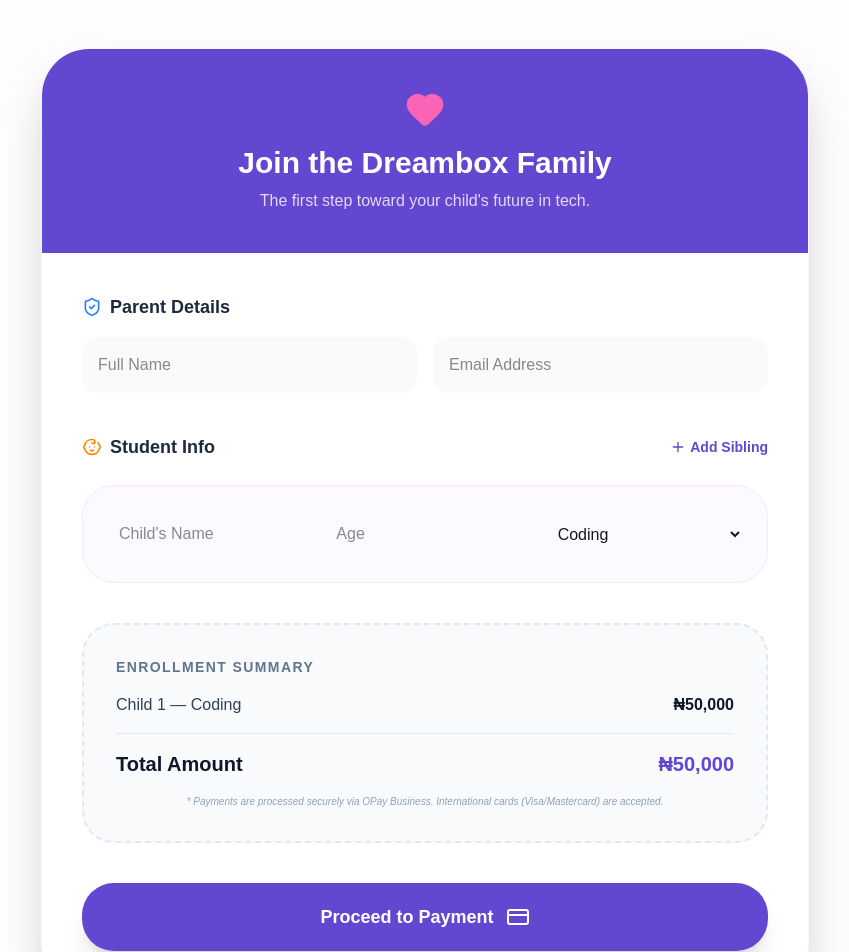
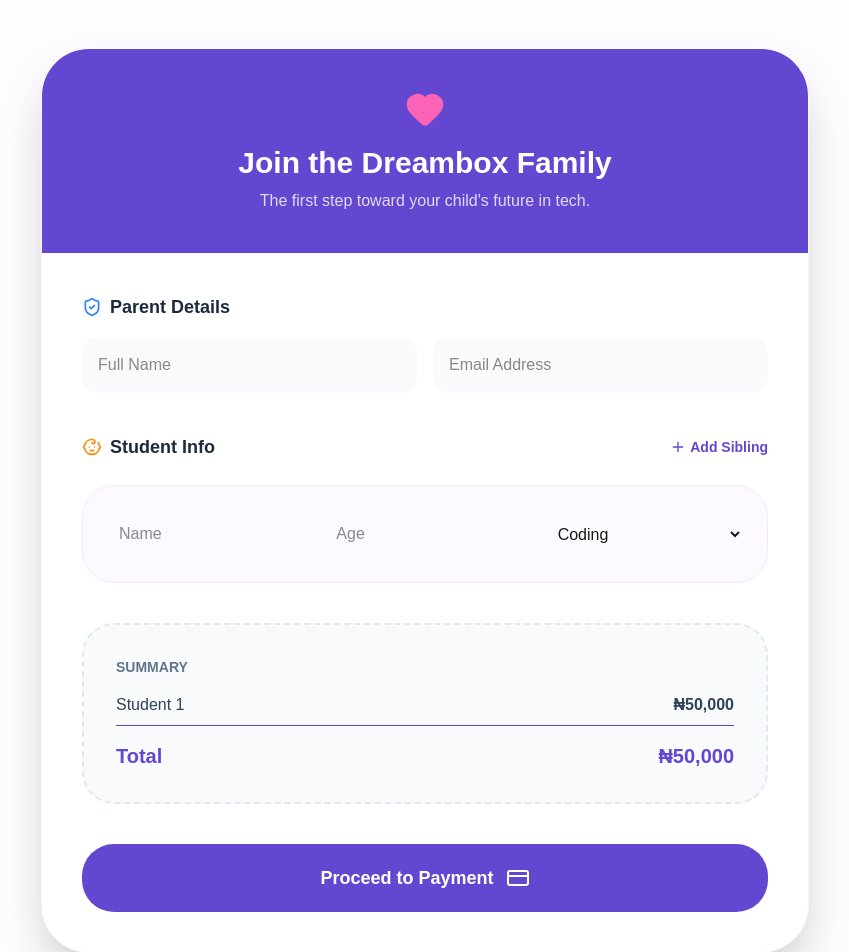
Before and after one commit to Buttons-Tech/dream_box, a Next.js app: page /signup/parent in a window 1280 px wide. Shown: the top 952 px of the page, without its empty margins (215-1064 px from the left). Built offline with nearby package versions, Linux system fonts and the light colour scheme.

Commit message:
fixed build error finally

```diff
--- a/app/signup/parent/page.tsx
+++ b/app/signup/parent/page.tsx
@@ -1,7 +1,7 @@
 "use client";
 import React, { useState } from "react";
 import { useRouter } from "next/navigation";
-import { Plus, Heart, Baby, ShieldCheck, CreditCard } from "lucide-react";
+import { Plus, Heart, Baby, ShieldCheck, CreditCard,  } from "lucide-react";
 
 export default function ParentSignupPage() {
   const router = useRouter();
@@ -16,19 +16,11 @@
     { firstName: "", age: "", interest: "Coding", notes: "" },
   ]);
 
-  // Inside your ParentSignupPage component
-  const PRICE_PER_CHILD = 50000; // 50,000 NGN
+  const PRICE_PER_CHILD = 50000;
   const totalAmount = children.length * PRICE_PER_CHILD;
 
   const addChild = () =>
-    setChildren([
-      ...children,
-      { firstName: "", age: "", interest: "Coding", notes: "" },
-    ]);
-
-  //   const removeChild = (index: number) => {
-  //     setChildren(children.filter((_, i) => i !== index));
-  //   };
+    setChildren([...children, { firstName: "", age: "", interest: "Coding", notes: "" }]);
 
   const handleChildChange = (index: number, field: string, value: string) => {
     const updated = [...children];
@@ -41,11 +33,11 @@
     setLoading(true);
 
     try {
-      // 1. Save Parent & Children to MongoDB
+      // 1. Save to MongoDB (Mapping children state to students model field)
       const res = await fetch("/api/signup/parent", {
         method: "POST",
         headers: { "Content-Type": "application/json" },
-        body: JSON.stringify({ ...parentInfo, children }),
+        body: JSON.stringify({ ...parentInfo, students: children }),
       });
 
       if (!res.ok) throw new Error("Signup failed");
@@ -58,23 +50,20 @@
         body: JSON.stringify({
           email: parentInfo.email,
           fullName: parentInfo.fullName,
-          amount: children.length * 50000, // example price
+          amount: totalAmount,
           orderId: id,
         }),
       });
 
       const payData = await payRes.json();
-
       if (payData.checkoutUrl) {
-        window.location.href = payData.checkoutUrl; // Redirect to OPay
+        window.location.href = payData.checkoutUrl;
       } else {
-        router.push("/signup/success"); // Fallback if payment fails to init
+        router.push("/signup/success");
       }
     } catch (error: unknown) {
-      // Use 'error' here so the compiler knows it's being handled
-      const message =
-        error instanceof Error ? error.message : "Submission failed";
-      console.error("Dreambox Signup Error:", message);
+      const msg = error instanceof Error ? error.message : "An error occurred";
+      console.error("Signup error:", msg);
       alert("Something went wrong. Please try again.");
     } finally {
       setLoading(false);
@@ -85,147 +74,62 @@
     <div className="min-h-screen bg-[#FDFCFE] py-12 px-6">
       <div className="max-w-3xl mx-auto bg-white rounded-[3rem] shadow-2xl border border-purple-50 overflow-hidden">
         <div className="bg-[#6347D1] p-10 text-white text-center">
-          <Heart
-            className="mx-auto mb-4 text-pink-400"
-            size={40}
-            fill="currentColor"
-          />
+          <Heart className="mx-auto mb-4 text-pink-400" size={40} fill="currentColor" />
           <h1 className="text-3xl font-black">Join the Dreambox Family</h1>
           <p className="opacity-80 mt-2">
-            {`            The first step toward your child's future in tech.
-`}{" "}
+            {`The first step toward your child's future in tech.`}
           </p>
         </div>
 
         <form onSubmit={handleSubmit} className="p-10 space-y-10">
-          {/* Parent Section */}
-          <div className="space-y-4">
+          <section className="space-y-4">
             <h3 className="text-lg font-black text-slate-800 flex items-center gap-2">
               <ShieldCheck className="text-blue-500" size={20} /> Parent Details
             </h3>
             <div className="grid md:grid-cols-2 gap-4">
-              <input
-                required
-                placeholder="Full Name"
-                className="p-4 bg-gray-50 rounded-2xl outline-none focus:ring-2 focus:ring-purple-400"
-                onChange={(e) =>
-                  setParentInfo({ ...parentInfo, fullName: e.target.value })
-                }
-              />
-              <input
-                required
-                type="email"
-                placeholder="Email Address"
-                className="p-4 bg-gray-50 rounded-2xl outline-none focus:ring-2 focus:ring-purple-400"
-                onChange={(e) =>
-                  setParentInfo({ ...parentInfo, email: e.target.value })
-                }
-              />
+              <input required placeholder="Full Name" className="p-4 bg-gray-50 rounded-2xl outline-none" onChange={(e) => setParentInfo({ ...parentInfo, fullName: e.target.value })} />
+              <input required type="email" placeholder="Email Address" className="p-4 bg-gray-50 rounded-2xl outline-none" onChange={(e) => setParentInfo({ ...parentInfo, email: e.target.value })} />
             </div>
-          </div>
+          </section>
 
-          {/* Children Section */}
-          <div className="space-y-6">
+          <section className="space-y-6">
             <div className="flex justify-between items-center">
               <h3 className="text-lg font-black text-slate-800 flex items-center gap-2">
                 <Baby className="text-orange-400" size={20} /> Student Info
               </h3>
-              <button
-                type="button"
-                onClick={addChild}
-                className="text-[#6347D1] font-bold text-sm flex items-center gap-1"
-              >
+              <button type="button" onClick={addChild} className="text-[#6347D1] font-bold text-sm flex items-center gap-1">
                 <Plus size={16} /> Add Sibling
               </button>
             </div>
-
             {children.map((child, index) => (
-              <div
-                key={index}
-                className="p-6 bg-purple-50/50 rounded-[2rem] border border-purple-100 relative"
-              >
+              <div key={index} className="p-6 bg-purple-50/50 rounded-[2rem] border border-purple-100">
                 <div className="grid md:grid-cols-3 gap-4">
-                  <input
-                    required
-                    placeholder="Child's Name"
-                    className="p-3 rounded-xl border-none"
-                    value={child.firstName}
-                    onChange={(e) =>
-                      handleChildChange(index, "firstName", e.target.value)
-                    }
-                  />
-                  <input
-                    required
-                    type="number"
-                    placeholder="Age"
-                    className="p-3 rounded-xl border-none"
-                    value={child.age}
-                    onChange={(e) =>
-                      handleChildChange(index, "age", e.target.value)
-                    }
-                  />
-                  <select
-                    className="p-3 rounded-xl border-none"
-                    value={child.interest}
-                    onChange={(e) =>
-                      handleChildChange(index, "interest", e.target.value)
-                    }
-                  >
-                    <option>Coding</option>
-                    <option>Robotics</option>
-                    <option>Special Needs</option>
+                  <input required placeholder="Name" className="p-3 rounded-xl" value={child.firstName} onChange={(e) => handleChildChange(index, "firstName", e.target.value)} />
+                  <input required type="number" placeholder="Age" className="p-3 rounded-xl" value={child.age} onChange={(e) => handleChildChange(index, "age", e.target.value)} />
+                  <select className="p-3 rounded-xl" value={child.interest} onChange={(e) => handleChildChange(index, "interest", e.target.value)}>
+                    <option>Coding</option><option>Robotics</option><option>Special Needs</option>
                   </select>
                 </div>
               </div>
             ))}
-          </div>
+          </section>
 
-          {/* Order Summary Section */}
           <section className="bg-slate-50 rounded-[2rem] p-8 border-2 border-dashed border-slate-200">
-            <h3 className="text-sm font-black text-slate-500 uppercase tracking-widest mb-4">
-              Enrollment Summary
-            </h3>
-
-            <div className="space-y-3">
+            <h3 className="text-sm font-black text-slate-500 uppercase mb-4">Summary</h3>
             {children.map((child, i) => (
-                <div key={i} className="flex justify-between items-center">
-                  <span className="text-slate-700 font-medium">
-                    {child.firstName || `Child ${i + 1}`} — {child.interest}
-                  </span>
-                  <span className="font-bold text-slate-900">
-                    ₦{PRICE_PER_CHILD.toLocaleString()}
-                  </span>
+              <div key={i} className="flex justify-between text-slate-700 mb-2">
+                <span>{child.firstName || `Student ${i+1}`}</span>
+                <span className="font-bold">₦{PRICE_PER_CHILD.toLocaleString()}</span>
               </div>
             ))}
-
-              <div className="h-px bg-slate-200 my-4" />
-
-              <div className="flex justify-between items-center text-xl">
-                <span className="font-black text-slate-900">Total Amount</span>
-                <span className="font-black text-[#6347D1]">
-                  ₦{totalAmount.toLocaleString()}
-                </span>
+            <div className="border-t pt-4 flex justify-between text-xl font-black text-[#6347D1]">
+              <span>Total</span>
+              <span>₦{totalAmount.toLocaleString()}</span>
             </div>
-            </div>
-
-            <p className="text-[10px] text-slate-400 mt-4 text-center italic">
-              * Payments are processed securely via OPay Business. International
-              cards (Visa/Mastercard) are accepted.
-            </p>
           </section>
 
-          <button
-            type="submit"
-            disabled={loading}
-            className="w-full bg-[#6347D1] text-white py-5 rounded-[2rem] font-black text-lg shadow-xl flex items-center justify-center gap-3 hover:bg-[#523bb3] transition-all disabled:opacity-50"
-          >
-            {loading ? (
-              "Processing..."
-            ) : (
-              <>
-                Proceed to Payment <CreditCard />
-              </>
-            )}
+          <button type="submit" disabled={loading} className="w-full bg-[#6347D1] text-white py-5 rounded-[2rem] font-black text-lg flex items-center justify-center gap-3 disabled:opacity-50">
+            {loading ? "Processing..." : <>{`Proceed to Payment`} <CreditCard /></>}
           </button>
         </form>
       </div>
```
Also changed, not shown: app/dashboard/tutor/page.tsx (+3 -5 lines). Lines whose indentation alone changed are shown as unchanged.
